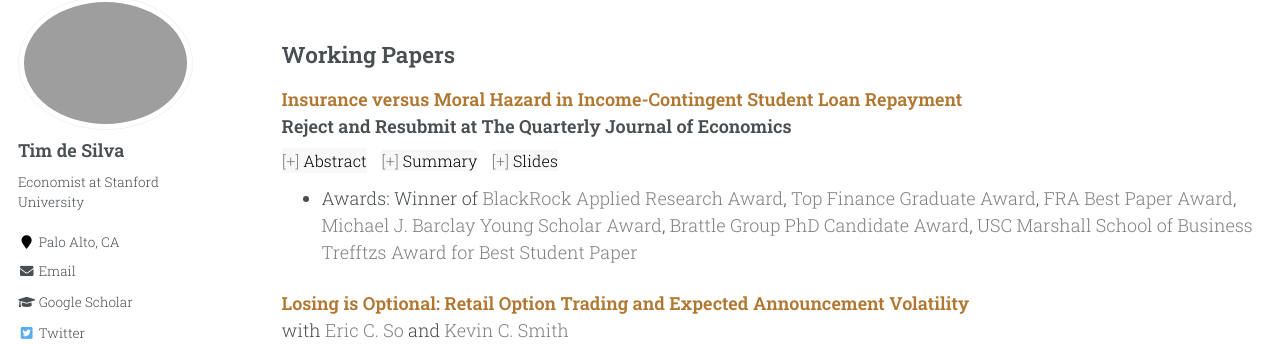
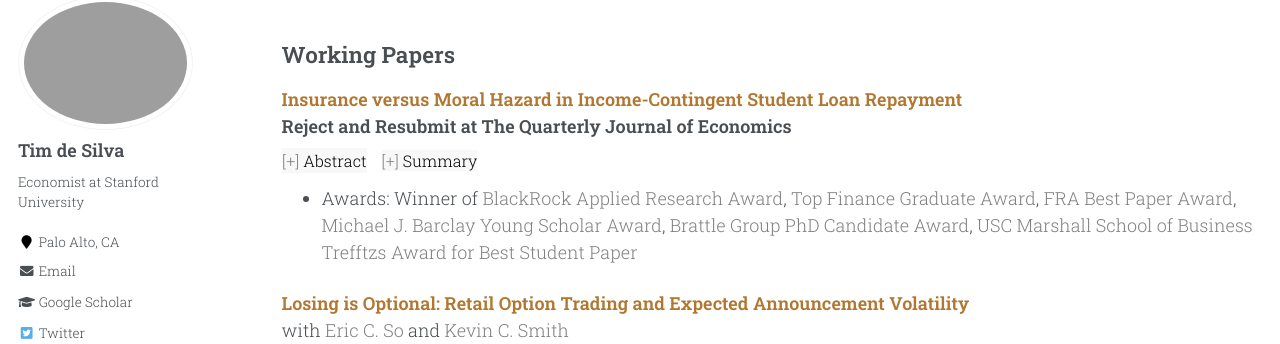
Before and after one commit to timhdesilva/timhdesilva.github.io, a Jekyll site: the page built from _pages/research.html, in a window 1280 px wide and 900 px high. Shown: the part 122-466 px from the top of the window. Built offline with Jekyll 4.4.1, drawn with Linux system fonts in a browser that asks for light colours.

Commit message:
remove jmp slide button

```diff
--- a/_pages/research.html
+++ b/_pages/research.html
@@ -63,7 +63,6 @@ author_profile: true
   <br>
     <button class="abstract-button" data-target="jmp" style="margin-top:8px; margin-right:10px;">Abstract</button>
     <a style="text-decoration:none; background-color:#f8f8f8; font-size: 16px; font-family: Roboto Slab, serif; margin-right: 10px;" href="https://x.com/timdesilva/status/1728472810203279590?s=20"><span style="color: gray;">[+]</span> <span style="color:black;">Summary</span></a>
-    <a style="text-decoration:none; background-color:#f8f8f8; font-size: 16px; font-family: Roboto Slab, serif;" href="http://timhdesilva.github.io/files/slides/jmpslides_short.pdf"><span style="color: gray;">[+]</span> <span style="color:black;">Slides</span></a>
   <ul style="margin-top: -12px">
     <li>Awards: Winner of <a style="text-decoration:none; color:gray" href="https://www.blackrock.com/corporate/applied-research-award">BlackRock Applied Research Award</a>, <a style="text-decoration:none; color:gray" href="https://www.hec.edu/en/faculty-research/events/top-finance-graduate-award-hec-paris-0">Top Finance Graduate Award</a>, <a style="text-decoration:none; color:gray" href="https://fraconference.com/previous-programs/">FRA Best Paper Award</a>, <a style="text-decoration:none; color:gray" href="https://fraconference.com/previous-programs/">Michael J. Barclay Young Scholar Award</a>, <a style="text-decoration:none; color:gray" href="https://westernfinance.org/conference-2024/">Brattle Group PhD Candidate Award</a>, <a style="text-decoration:none; color:gray" href="https://westernfinance.org/conference-2024/">USC Marshall School of
       Business Trefftzs Award for Best Student Paper</a></li>
```
